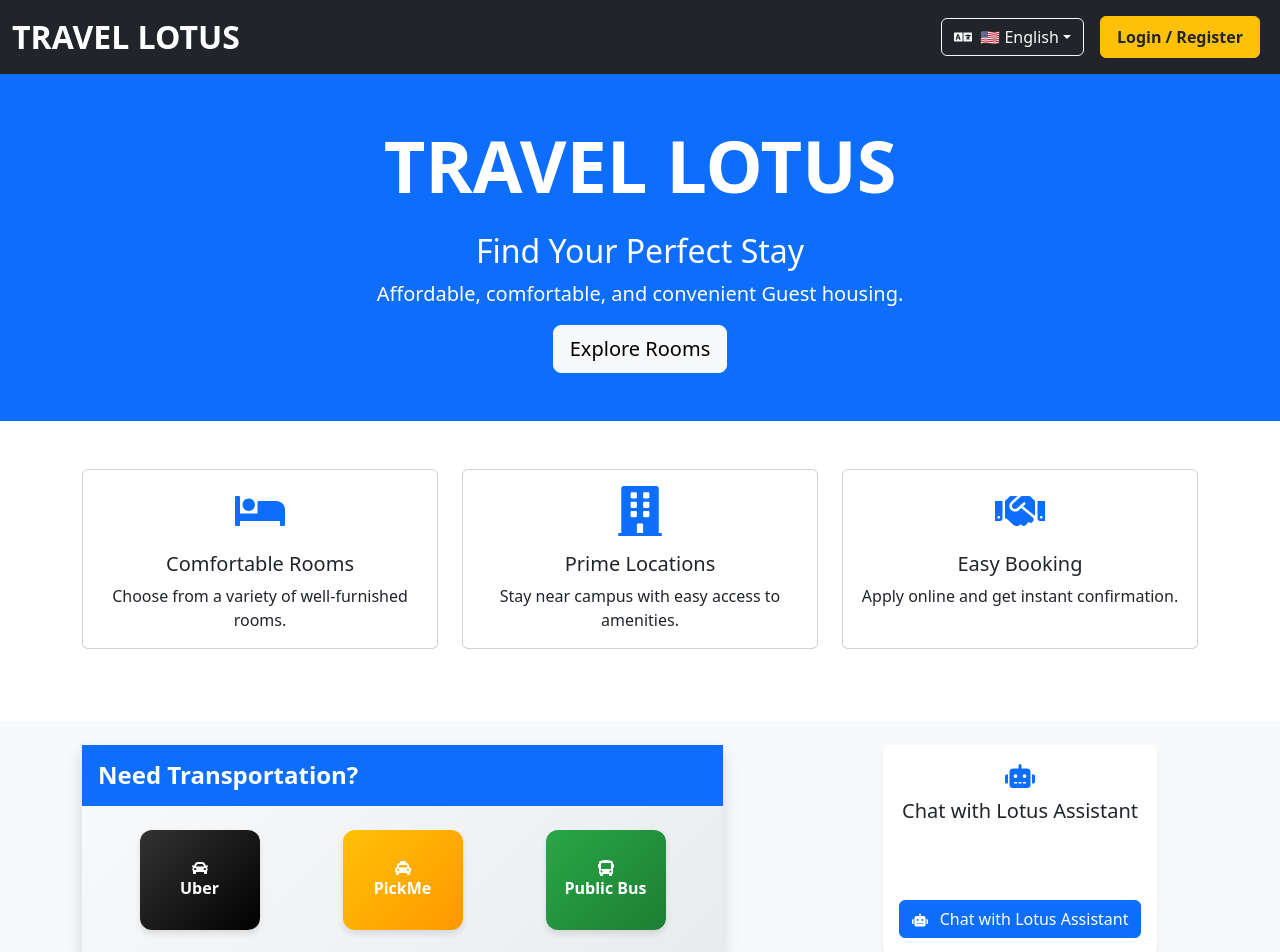
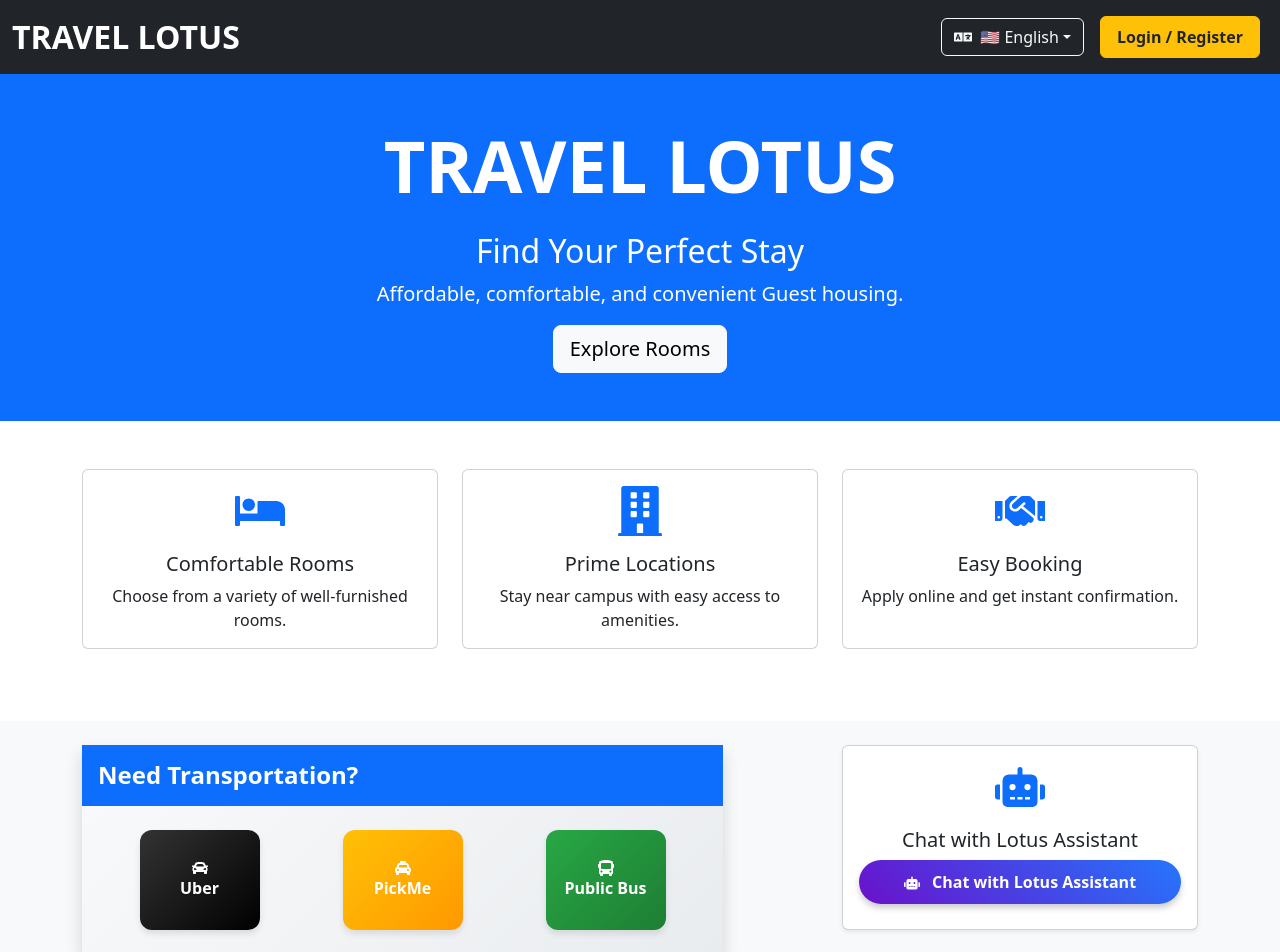
Before and after one commit to KavinduR2/Travel-Lotus, a React (Create React App) app: page / in a window 1280 px wide. Shown: the top 952 px of the page. Built offline with nearby package versions, Linux system fonts and the light colour scheme.

Commit message:
Update LandingPage.js

```diff
--- a/src/Views/LandingPage.js
+++ b/src/Views/LandingPage.js
@@ -130,17 +130,35 @@ const LandingPage = () => {
             <Col md={7} className="mb-4 mb-md-0">
               <TransportationLinks title={content.transportation} />
             </Col>
-            <Col md={4} className="d-flex align-items-center justify-content-center">
-              <Card className="h-100 border-0 shadow-sm">
-                <Card.Body className="d-flex flex-column justify-content-between">
-                  <div className="text-center mb-3">
-                    <FaRobot size={30} className="text-primary mb-2" />
-                    <h5>{content.chatbot}</h5>
-                  </div>
+            <Col md={4} className="mb-4">
+                <Card className="text-center h-100 shadow-sm">
+                    <Card.Body>
+                    <FaRobot size={50} className="mb-3 text-primary" />
+                    <Card.Title>{content.chatbot}</Card.Title>
                     <Button
                         variant="primary"
                         onClick={() => setShowChatbot(true)}
                         className="w-100"
+                        style={{
+                        background: 'linear-gradient(45deg, #6a11cb, #2575fc)',
+                        border: 'none',
+                        color: 'white',
+                        padding: '10px 20px',
+                        borderRadius: '25px',
+                        boxShadow: '0 4px 6px rgba(0, 0, 0, 0.2)',
+                        cursor: 'pointer',
+                        fontSize: '16px',
+                        fontWeight: 'bold',
+                        transition: 'transform 0.2s, box-shadow 0.2s',
+                        }}
+                        onMouseOver={(e) => {
+                        e.currentTarget.style.transform = 'scale(1.05)';
+                        e.currentTarget.style.boxShadow = '0 6px 8px rgba(0, 0, 0, 0.3)';
+                        }}
+                        onMouseOut={(e) => {
+                        e.currentTarget.style.transform = 'scale(1)';
+                        e.currentTarget.style.boxShadow = '0 4px 6px rgba(0, 0, 0, 0.2)';
+                        }}
                     >
                         <FaRobot className="me-2" /> {content.chatbot}
                     </Button>
```
Lines whose indentation alone changed are shown as unchanged.
